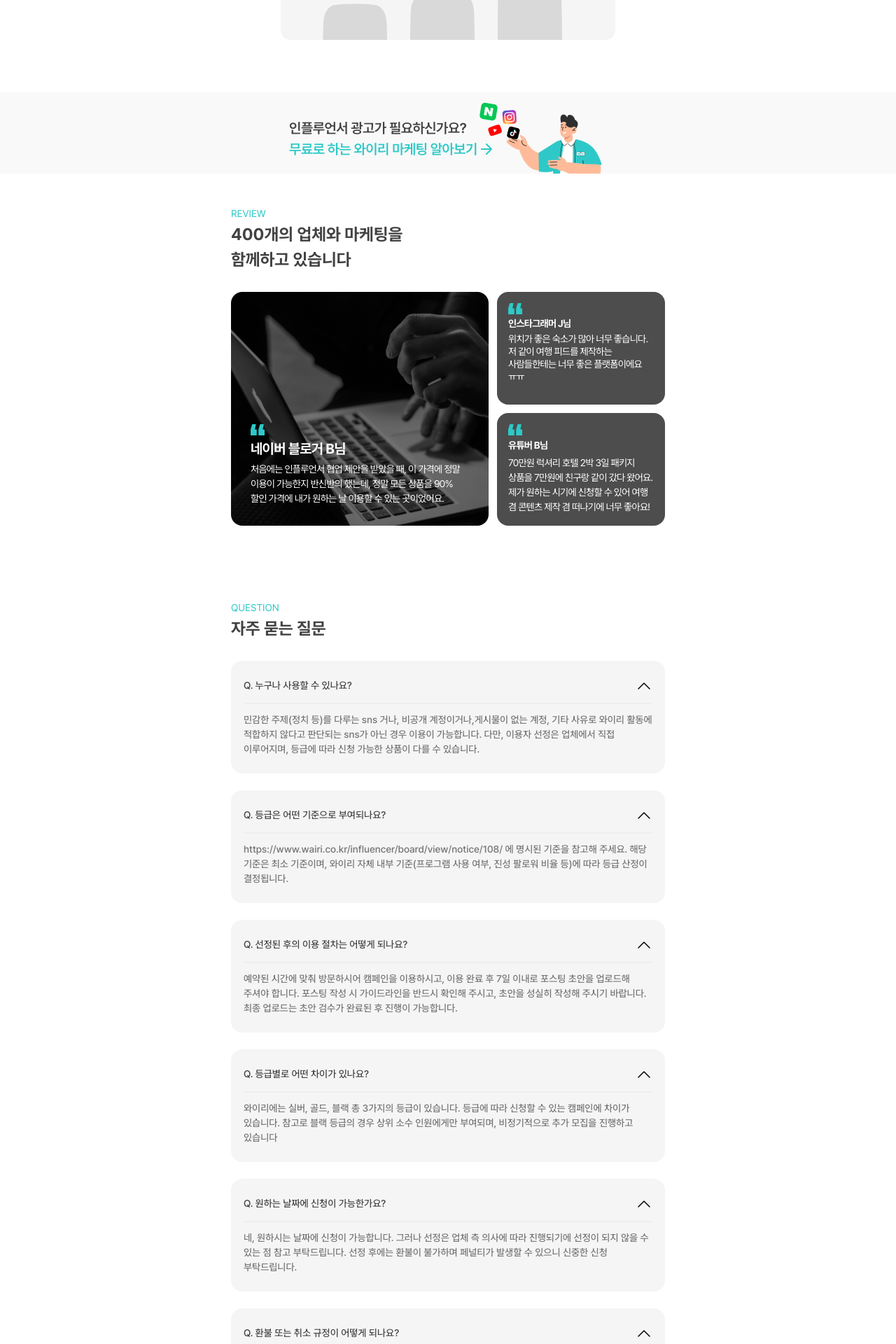
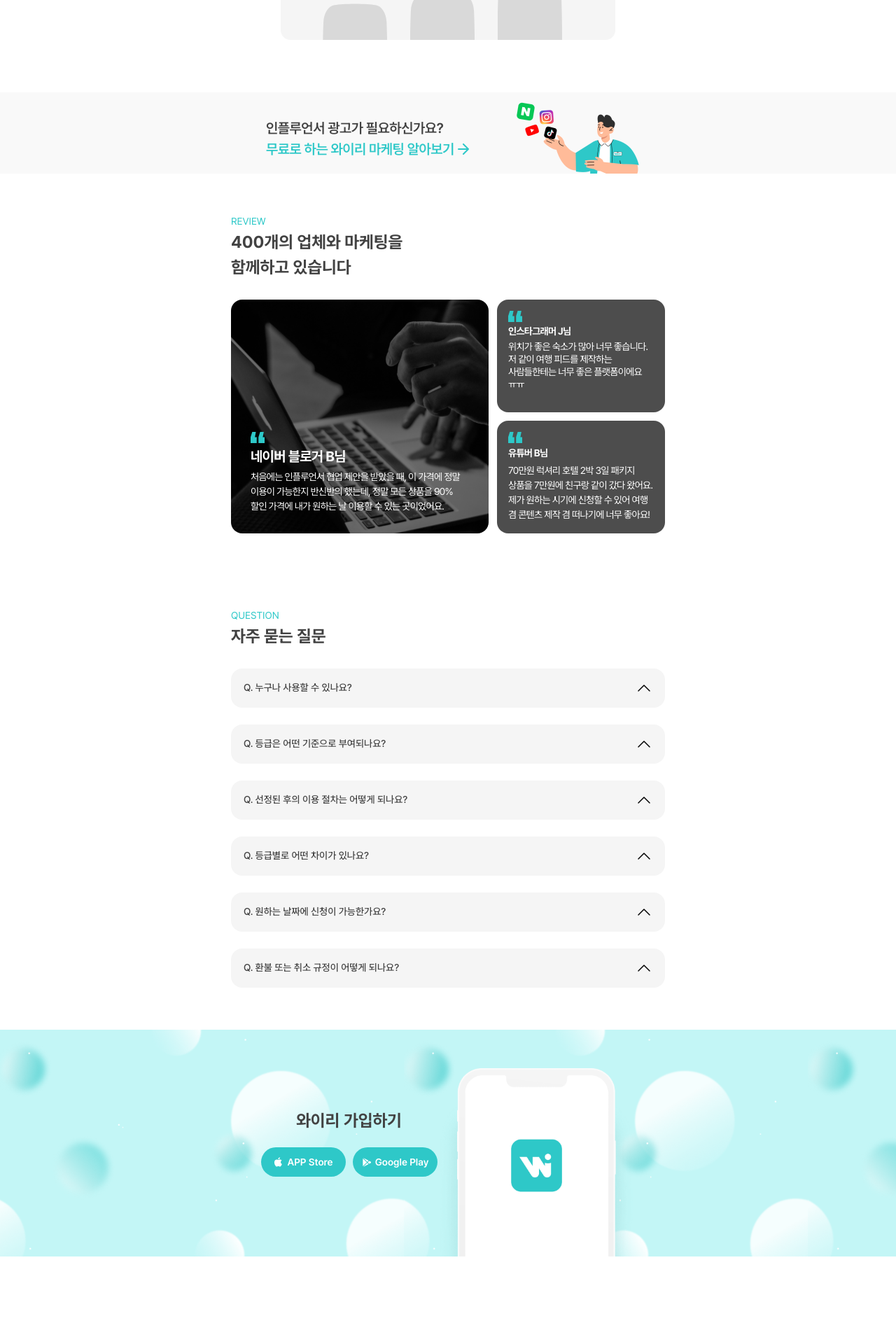
Before and after one commit to iri-wa-7team/iri-wa, a Next.js app: page /influencer in a window 1280 px wide. Shown: the part 2780-4700 px from the top of the page at 70% size. After the commit the page ends 4575 px from the top, so only its background shows below. Built offline with nearby package versions, Linux system fonts and the light colour scheme.

Commit message:
faq 컴포넌트 구현

```diff
--- a/src/app/influencer/_view/banner.tsx
+++ b/src/app/influencer/_view/banner.tsx
@@ -3,8 +3,8 @@ import Image from 'next/image';
 export default function Banner() {
   return (
     <section className='mt-[75px] flex h-[116px] w-full justify-center bg-bannerCardGray'>
-      <div className='mx-[5.55%] flex max-w-[640px] justify-between'>
-        <div className='flex flex-col pb-[30px] pt-[36px]'>
+      <div className='flex w-[560px] justify-between'>
+        <div className='flex flex-col pb-[30px] pl-[20px] pt-[36px]'>
           <h4 className='text-[clamp(16px,3vw,20px)] font-semibold leading-[30px] tracking-tight text-mainText'>
             인플루언서 광고가 필요하신가요?
           </h4>
@@ -28,6 +28,7 @@ export default function Banner() {
             </svg>
           </span>
         </div>
+        <div>
           <Image
             src='/assets/images/banner_influencer.png'
             alt='human-icon'
@@ -35,6 +36,7 @@ export default function Banner() {
             height={116}
           />
         </div>
+      </div>
     </section>
   );
 }
--- a/src/app/influencer/_view/join.tsx
+++ b/src/app/influencer/_view/join.tsx
@@ -5,7 +5,7 @@ import phone from '/public/assets/images/phone_wairi_splash_short.png';
 export default function Join() {
   return (
     <section
-      className='flex h-[324.5] w-full justify-center bg-cardMint'
+      className='flex h-[324.5px] w-full justify-center bg-cardMint'
       style={{
         backgroundImage: `url(${backgroundBubble.src})`,
         backgroundSize: 'contain',
@@ -14,7 +14,7 @@ export default function Join() {
         height: '324.5px',
       }}
     >
-      <div className='mx-[72px] flex max-w-[648px] justify-between'>
+      <div className='flex max-w-[576px] justify-between overflow-hidden'>
         <div className='flex flex-col items-center justify-center gap-[22px]'>
           <h1 className='text-[clamp(20px,5vw,24px)] font-bold leading-[1.98rem] tracking-[-5%] text-mainText'>
             와이리 가입하기
@@ -84,11 +84,9 @@ export default function Join() {
             </button>
           </div>
         </div>
-        <Image
-          src={phone}
-          alt={'phone-image'}
-          className='w-[clamp(180px,30vw,228px)] pt-[55px]'
-        />
+        <div className='h-[324.5px] pt-[55px]'>
+          <Image src={phone} alt={'phone-image'} height={269.5} />
+        </div>
       </div>
     </section>
   );
--- a/src/app/influencer/_view/question.tsx
+++ b/src/app/influencer/_view/question.tsx
@@ -1,4 +1,6 @@
 'use client';
+
+import { useState } from 'react';
 
 const questionContent = [
   {
@@ -41,9 +43,15 @@ const questionContent = [
 ];
 
 function Question() {
+  const [openId, setOpenId] = useState<number | null>(null);
+
+  const toggleQuestion = (id: number) => {
+    setOpenId(openId === id ? null : id);
+  };
+
   return (
-    <section className='flex justify-center'>
-      <div className='mx-[6.9%] flex max-w-[620px] flex-col pb-[60px] pt-[45px]'>
+    <section className='flex w-full justify-center'>
+      <div className='flex w-[clamp(400px,50vw,620px)] flex-col pb-[60px] pt-[45px]'>
         <div className='mb-7'>
           <span className='mb-3 text-[0.875rem] font-normal text-primaryColor'>
             QUESTION
@@ -57,14 +65,21 @@ function Question() {
             return (
               <li
                 key={q.index}
-                className='flex flex-col gap-3 rounded-[16px] bg-cardGray px-[2.9%] py-6'
+                className='flex flex-col gap-3 rounded-[16px] bg-cardGray px-[2.9%] py-4'
               >
-                <div className='flex items-center justify-between'>
-                  <h3 className='break-keep text-[0.875rem] font-medium leading-[1.3125rem] tracking-[-5%] text-mainText'>
+                <button
+                  className='flex items-center justify-between'
+                  onClick={() => toggleQuestion(q.index)}
+                >
+                  <span className='break-keep text-[0.875rem] font-medium leading-[1.3125rem] tracking-[-5%] text-mainText'>
                     {q.question}
-                  </h3>
+                  </span>
+
                   <svg
-                    className='h-[24px] w-[24px]'
+                    className={
+                      'h-6 w-6 transition-transform duration-300 ' +
+                      (openId !== q.index ? ' rotate-0' : ' rotate-180')
+                    }
                     width='48'
                     height='48'
                     viewBox='0 0 48 48'
@@ -79,11 +94,17 @@ function Question() {
                       strokeLinejoin='round'
                     />
                   </svg>
+                </button>
+                <div
+                  className={
+                    'border-t border-gray-200' +
+                    (openId !== q.index ? ' hidden' : ' block')
+                  }
+                >
+                  <p className='cursor-default break-keep pt-3 text-[0.875rem] font-medium leading-[1.3125rem] tracking-[-5%] text-[#757575]'>
+                    {q.answer}
+                  </p>
                 </div>
-                <div className='h-[2px] w-full bg-questionBoxBorder'></div>
-                <p className='break-keep text-[0.875rem] font-medium leading-[1.3125rem] tracking-[-5%] text-[#757575]'>
-                  {q.answer}
-                </p>
               </li>
             );
           })}
--- a/src/app/influencer/_view/review.tsx
+++ b/src/app/influencer/_view/review.tsx
@@ -5,7 +5,7 @@ import quote from '/public/assets/images/quote.svg';
 function Review() {
   return (
     <section className='flex w-full justify-center'>
-      <div className='mx-[6.9%] flex max-w-[620px] flex-col pb-[60px] pt-[45px]'>
+      <div className='mx-[6.9%] flex w-[clamp(400px,50vw,620px)] flex-col pb-[60px] pt-[45px] xs:pt-14'>
         {/* title */}
         <div className='mb-7'>
           <span className='mb-3 text-[0.875rem] font-normal text-primaryColor'>
```
Lines whose indentation alone changed are shown as unchanged.
